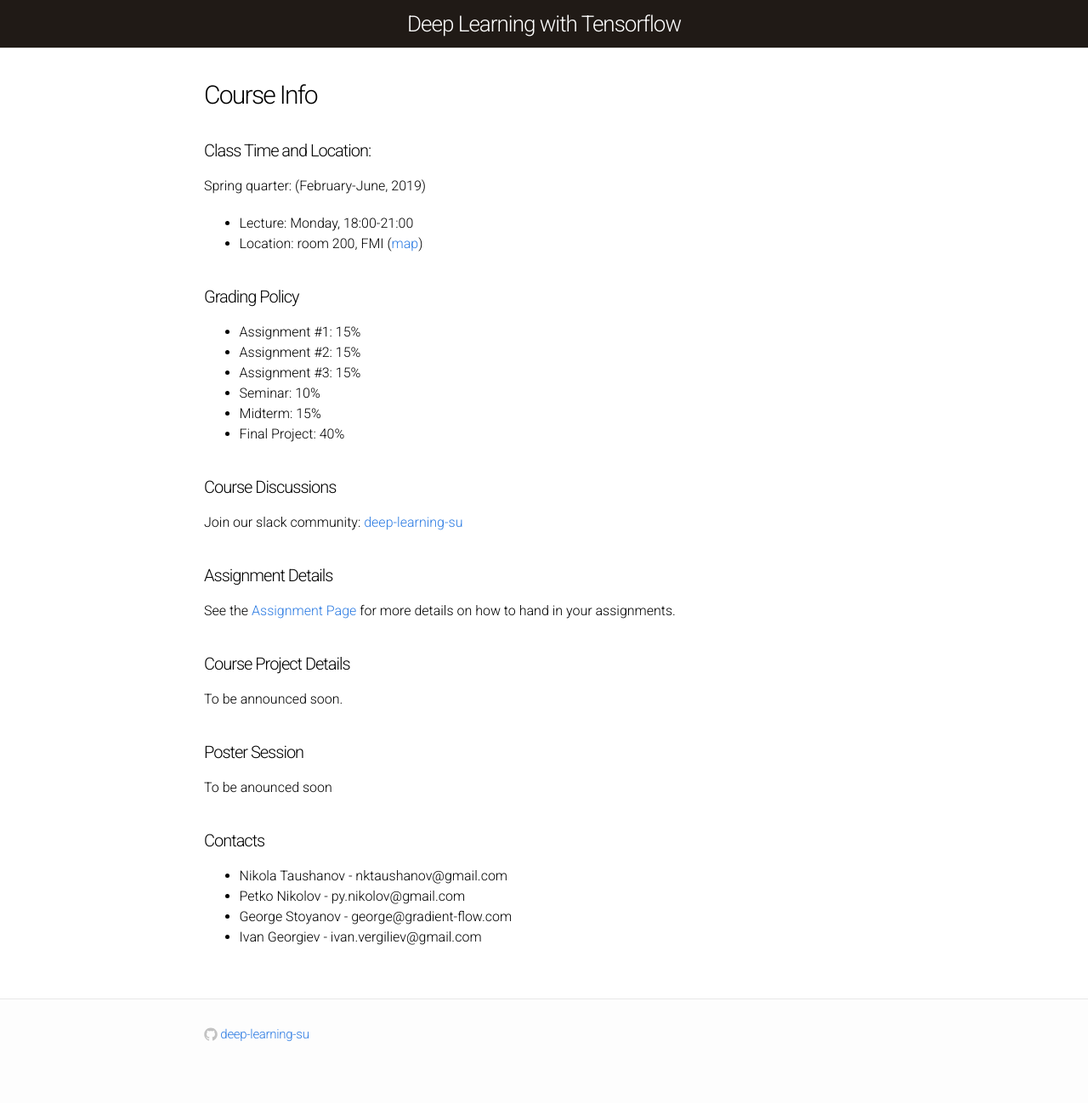
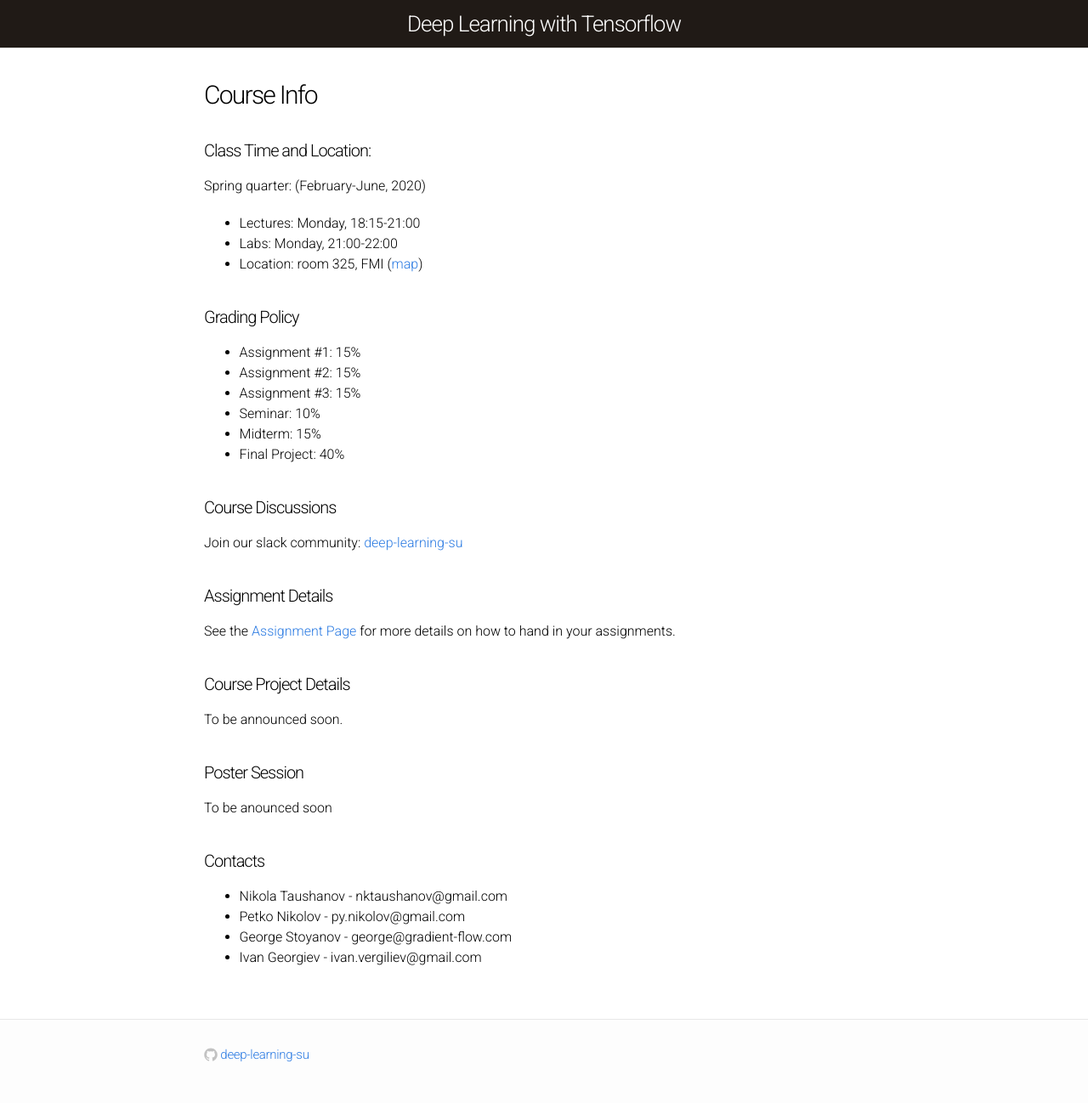
Before and after one commit to deep-learning-su/deep-learning-su.github.io, a Jekyll site: the page built from course-info.md, in a window 1280 px wide. Shown: the whole page at 85% size. Built offline with Jekyll 4.4.1, drawn with Linux system fonts in a browser that asks for light colours; before the commit the page ends 1274 px from its top, so only the background shows below that.

Commit message:
- updated the slack invite link - updated links for lectures: 0 and 1

```diff
--- a/course-info.md
+++ b/course-info.md
@@ -4,9 +4,10 @@
 ---
 
 #### Class Time and Location:
-Spring quarter: (February-June, 2019)
-- Lecture: Monday, 18:00-21:00
-- Location: room 200, FMI ([map](https://www.google.bg/maps/place/Faculty+of+Mathematics+and+Informatics/@42.6743729,23.3282929,17z/data=!3m1!4b1!4m5!3m4!1s0x40aa85ac6b04a067:0x1c03d81bc96a6a96!8m2!3d42.6743729!4d23.3304816?hl=en))
+Spring quarter: (February-June, 2020)
+- Lectures: Monday, 18:15-21:00
+- Labs: Monday, 21:00-22:00
+- Location: room 325, FMI ([map](https://www.google.bg/maps/place/Faculty+of+Mathematics+and+Informatics/@42.6743729,23.3282929,17z/data=!3m1!4b1!4m5!3m4!1s0x40aa85ac6b04a067:0x1c03d81bc96a6a96!8m2!3d42.6743729!4d23.3304816?hl=en))
 
 #### Grading Policy
 - Assignment #1: 15%
@@ -17,7 +18,7 @@
 - Final Project: 40%
 
 #### Course Discussions
-Join our slack community: [deep-learning-su](https://join.slack.com/t/deep-learning-su/shared_invite/enQtNTU4OTI1NzY0NTMyLTM1Y2ExNTk3N2ZjZTllZjVkYjJlZDY0NDgwZDY0OWJhZGMxY2YzNWRmMzFkNDIyNWQ1MmY1ZGM0YjM0NzViZTQ)
+Join our slack community: [deep-learning-su](https://join.slack.com/t/deep-learning-su/shared_invite/enQtNTU4OTI1NzY0NTMyLTE3ZGMyMDYwZjUzMWFjMWQyZWI4MDM2ODU3NmZjNzY1ZWE1M2Y4M2M3NjQxMTk0NzQ3OTUzMmI4Y2MxOTJiOTY)
 
 #### Assignment Details
 See the [Assignment Page](/../assignment-requirements) for more details on how to hand in your assignments.
--- a/index.html
+++ b/index.html
@@ -131,7 +131,7 @@
           </a>
         </div>
         -->
-        <div class="module-header">Spring 2019 Labs</div>
+        <div class="module-header">Spring 2020 Labs</div>
 
         <div class="materials-item">
             <a href="labs/lab-1">
```
Also changed, not shown: lectures/lecture-0.md (+1 -1 lines), lectures/lecture-1.md (+2 -2 lines).
